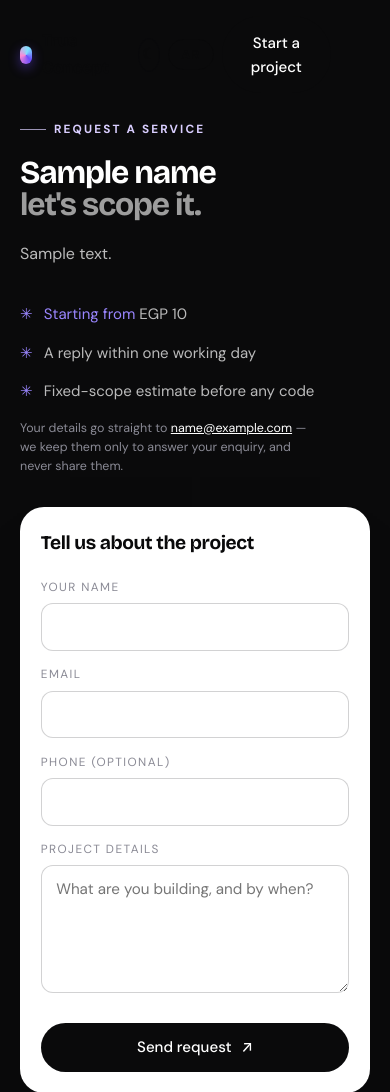
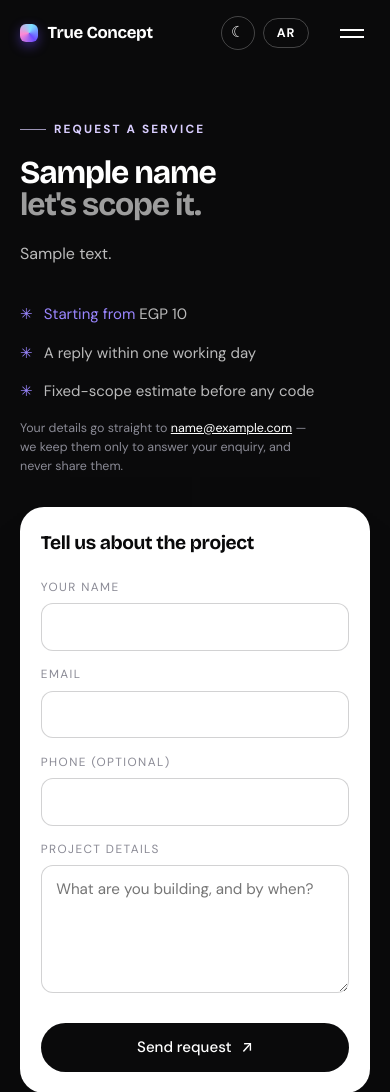
Before and after one commit to conceptitsolutions99-wq/company-website, a Node server app: template views/request.ejs in a window 390 px wide. Shown: the top 1092 px of the page. Run offline with Node 20, Linux system fonts and the light colour scheme; the template is opened without the code that fills it: most values are stand-ins (such as "Sample title", 1, 10 or a date in 2020).

Commit message:
Fix what the Arabic review turned up on the inner pages.
Two real bugs. The honeypot was parked at left:-9999px, which in RTL stretches the page's scroll area to ten thousand pixels instead of hiding quietly — the request form could be dragged sideways into empty space on desktop and phone alike; it is now clipped in place. And the request page opens straight onto the dark band while its nav kept the light palette, so the brand, language button, theme switch and burger were dark text on near-black and effectively unreachable at phone width; that nav now borrows the dark palette. The header's solid CTA also no longer competes with the theme, language and menu buttons below 900px, where it did not fit and pushed the burger off the left edge.

```diff
--- a/public/css/home.css
+++ b/public/css/home.css
@@ -228,6 +228,21 @@ body ol { margin: 0; padding: 0; list-style: none; }
     backdrop-filter: blur(14px);
     border-bottom-color: var(--line);
 }
+
+/* The request page opens straight onto the dark band, so its nav borrows the
+   dark palette — otherwise dark brand, links and buttons sit on near-black. */
+.nav-dark {
+    --text: #ffffff;
+    --line: rgba(255, 255, 255, .24);
+    --nav-bg: rgba(10, 10, 11, .78);
+    --btn-bg: #ffffff;
+    --btn-fg: #0a0a0b;
+    color: #fff;
+}
+.nav-dark .nav-links a { color: rgba(255, 255, 255, .78); }
+.nav-dark .nav-links a:hover { color: #fff; }
+.nav-dark .nav-links.open { background: #0e0e12; }
+.nav-dark .burger span { background: #fff; }
 
 .nav-inner {
     max-width: var(--wrap);
@@ -804,13 +819,19 @@ body ol { margin: 0; padding: 0; list-style: none; }
     border-color: var(--ink);
 }
 
-/* Honeypot: invisible to people, tempting to scripts. */
+/* Honeypot: invisible to people, tempting to scripts. Clipped in place rather
+   than parked off-canvas, which in RTL would stretch the page's scroll area. */
 .hp-field {
     position: absolute;
-    left: -9999px;
     width: 1px;
     height: 1px;
+    margin: -1px;
+    padding: 0;
+    border: 0;
     overflow: hidden;
+    clip: rect(0 0 0 0);
+    clip-path: inset(50%);
+    white-space: nowrap;
 }
 
 .field { display: block; margin-bottom: .9rem; }
@@ -1031,9 +1052,12 @@ body ol { margin: 0; padding: 0; list-style: none; }
     .nav-links.open { display: flex; }
     .nav-links a { font-size: 1.05rem; }
 
-    .burger { display: flex; margin-inline-start: auto; }
-    .nav-actions { gap: .5rem; }
-    .nav-actions .btn-ghost { display: none; }
+    .burger { display: flex; }
+    .nav-actions { gap: .5rem; margin-inline-start: auto; }
+    /* Three buttons plus the burger do not fit a phone; "Start a project" lives
+       in the menu, so the header keeps only the theme and language switches. */
+    .nav-actions .btn-ghost,
+    .nav-actions .btn-solid { display: none; }
 
     .hero { min-height: auto; padding-top: 7rem; }
     .hero-type { max-width: none; }
--- a/views/partials/nav.ejs
+++ b/views/partials/nav.ejs
@@ -1,4 +1,4 @@
-<header class="nav" id="nav">
+<header class="nav<%- typeof navClass !== 'undefined' && navClass ? ' ' + navClass : '' %>" id="nav">
     <div class="nav-inner">
         <a href="/" class="brand" aria-label="True Concept">
             <span class="brand-mark" aria-hidden="true"></span>
--- a/views/request.ejs
+++ b/views/request.ejs
@@ -6,7 +6,7 @@
 }) %>
 <body>
 
-<%- include('partials/nav') %>
+<%- include('partials/nav', { navClass: 'nav-dark' }) %>
 
 <main id="main">
     <section class="section brief req-section">
```
Also changed, not shown: index.html (+29 -5 lines).
